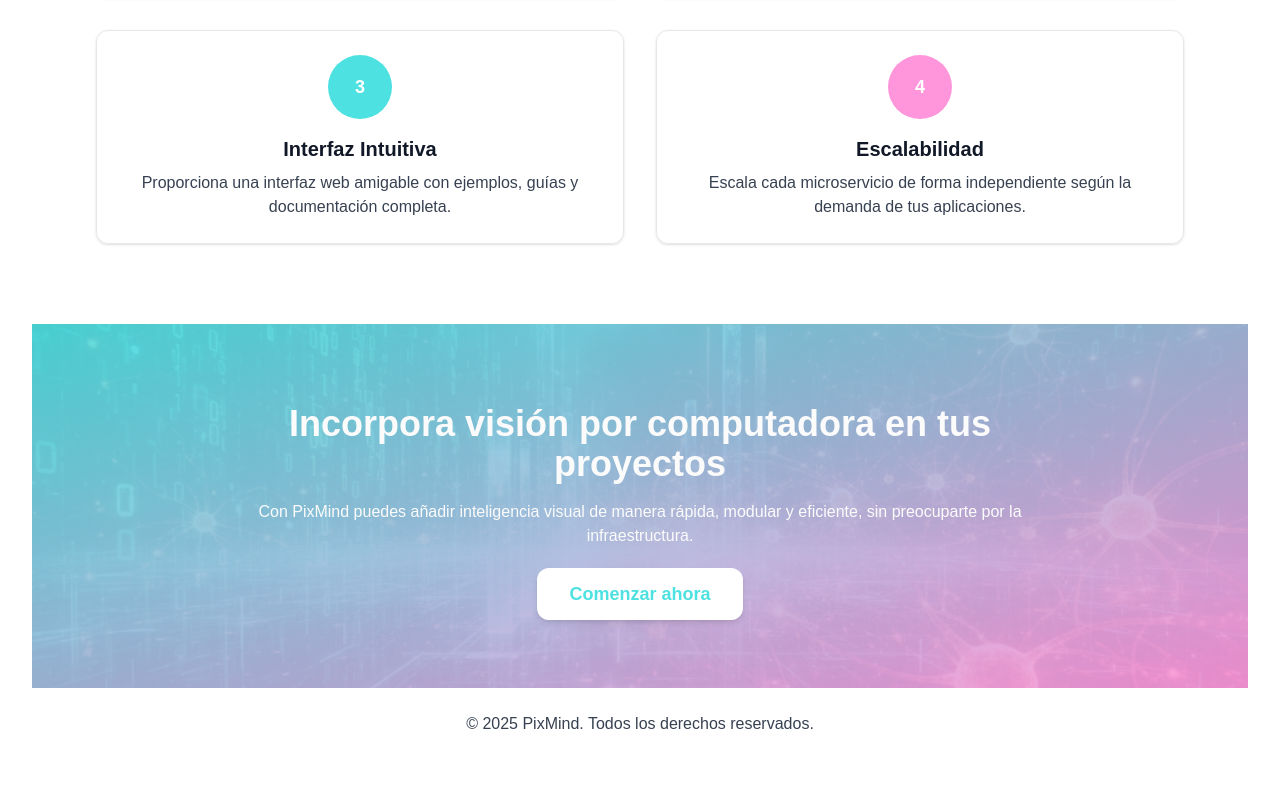
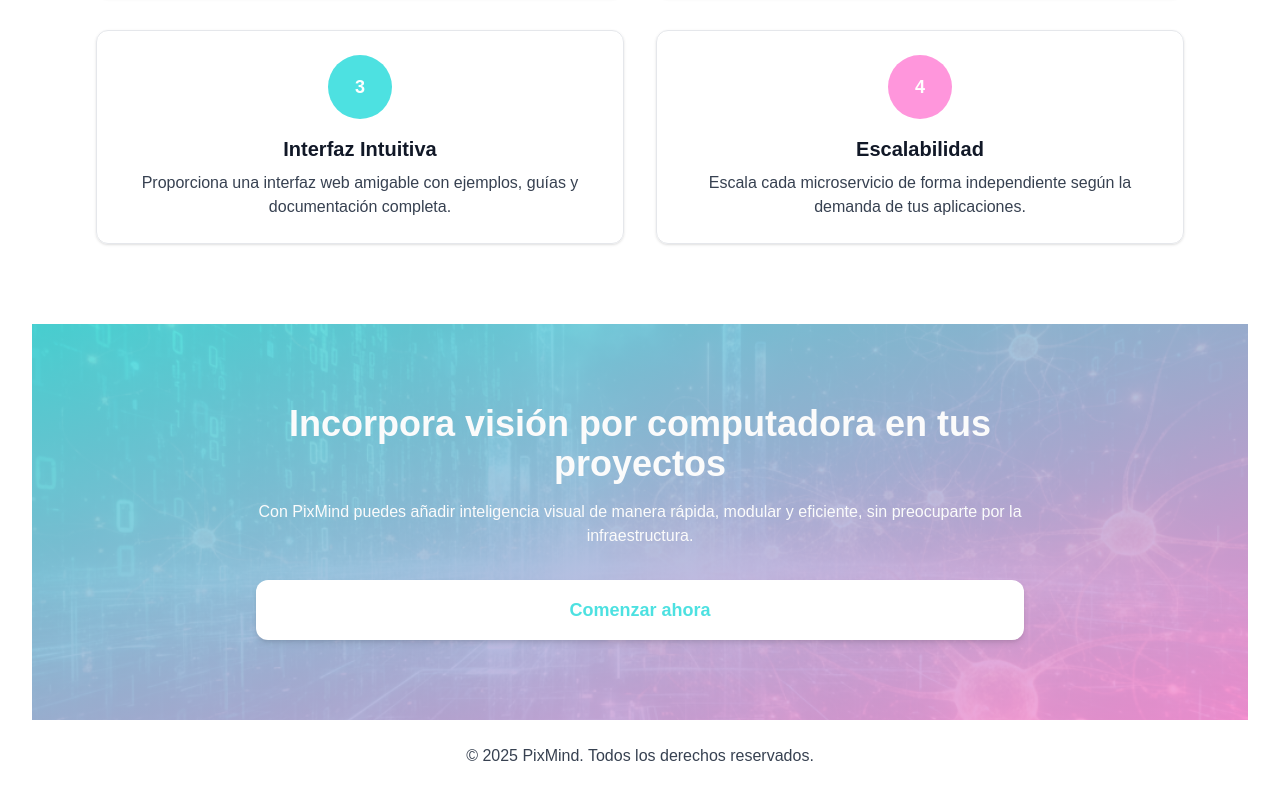
Before and after one commit to museortizmedia/PixMind, a React (Vite) app in the folder app/: page / in a window 1280 px wide. Shown: the part 1020-1820 px from the top of the page. Built offline with nearby package versions, Linux system fonts and the light colour scheme.

Commit message:
APP: buttons loadings

```diff
--- a/app/src/components/CommonButton.jsx
+++ b/app/src/components/CommonButton.jsx
@@ -22,34 +22,43 @@ const SIZE_CLASSES = {
 };
 
 /**
- * CommonButton
- * Props:
- * - children: contenido del botón
- * - variant: primary | secondary | success | danger
- * - size: sm | md | lg
- * - className: clases adicionales
- * - ...props: cualquier otro prop válido de button
+ * Spinner pequeño
  */
+const Spinner = () => (
+  <div className="w-5 h-5 border-2 border-white border-t-transparent rounded-full animate-spin"></div>
+);
+
 const CommonButton = ({
   children,
   variant = "primary",
   size = "md",
   className = "",
   href,
+  loading = false,
+  disabled,
   ...props
 }) => {
   const combinedClasses = `
     rounded-xl shadow transition transform hover:scale-105
+    flex items-center justify-center gap-2
     ${SIZE_CLASSES[size]}
     ${VARIANT_CLASSES[variant]}
     ${className}
-  `.trim().replace(/\s+/g, " ");
+    ${loading ? "opacity-70 cursor-not-allowed hover:scale-100" : ""}
+  `
+    .trim()
+    .replace(/\s+/g, " ");
 
   const Component = href ? "a" : "button";
 
   return (
-    <Component className={combinedClasses} href={href} {...props}>
-      {children}
+    <Component
+      className={combinedClasses}
+      href={href}
+      disabled={loading || disabled}
+      {...props}
+    >
+      {loading ? <Spinner /> : children}
     </Component>
   );
 };
--- a/app/src/pages/dashboard/dashboard.jsx
+++ b/app/src/pages/dashboard/dashboard.jsx
@@ -1,4 +1,4 @@
-import React, { useState, useRef } from "react";
+import React, { useEffect, useState, useRef } from "react";
 import { useAuth } from "../../Contexts/AuthContext";
 import CommonButton from "../../components/CommonButton";
 
@@ -53,6 +53,10 @@ export default function Dashboard() {
   const toggleAccordion = (id) => {
     setOpenAccordion(openAccordion === id ? null : id);
   };
+
+  useEffect(() => {
+    document.title = "Inicio";
+  }, []);
 
   if (!user) {
     return (
--- a/app/src/pages/home/home.jsx
+++ b/app/src/pages/home/home.jsx
@@ -1,7 +1,11 @@
-import React from "react";
+import React, { useEffect } from "react";
 import CommonButton from "../../components/CommonButton";
 
 export default function Home() {
+  useEffect(() => {
+    document.title = "PixMind | Inicio";
+  }, []);
+
   return (
     <div className="flex flex-col min-h-screen bg-white">
       {/* Hero Section */}
--- a/app/src/pages/login/login.jsx
+++ b/app/src/pages/login/login.jsx
@@ -1,4 +1,4 @@
-import React, { useState } from "react";
+import React, { useEffect, useState } from "react";
 import { useAuth } from "../../Contexts/AuthContext";
 import CommonButton from "../../components/CommonButton";
 import { apiClient } from "../../utils/apiClient"; // importa tu cliente
@@ -9,16 +9,19 @@ export default function Login() {
   const [email, setEmail] = useState("");
   const [password, setPassword] = useState("");
   const [error, setError] = useState("");
+  const [loading, setLoading] = useState(false);
 
   const handleSubmit = async (e) => {
     e.preventDefault();
     setError("");
+    setLoading(true);
 
     const { ok, data } = await apiClient("LOGIN", {
       method: "POST",
       body: { email, password },
       onError: (err) => {
         setError(err.message || "Error al iniciar sesión");
+        setLoading(false);
       }
     });
 
@@ -29,7 +32,13 @@ export default function Login() {
 
     // Redirigimos a dashboard
     window.location.href = "/dashboard";
+
+    setLoading(false);
   };
+
+  useEffect(() => {
+    document.title = "PixMind | Login";
+  }, []);
 
   return (
     <div className="min-h-screen flex items-center justify-center bg-gray-50 px-4">
@@ -57,7 +66,7 @@ export default function Login() {
             className="p-3 border border-gray-300 rounded-lg focus:outline-none focus:ring-2 focus:ring-[#FF96DC] transition"
           />
 
-          <CommonButton type="submit" variant="primary" size="lg" className="mt-4">
+          <CommonButton type="submit" variant="primary" size="lg" className="mt-4" loading={loading}>
             Entrar
           </CommonButton>
 
--- a/app/src/pages/register/register.jsx
+++ b/app/src/pages/register/register.jsx
@@ -1,4 +1,4 @@
-import React, { useState } from "react";
+import React, { useEffect, useState } from "react";
 import CommonButton from "../../components/CommonButton";
 import { apiClient } from "../../utils/apiClient";
 
@@ -8,11 +8,13 @@ export default function Register() {
   const [confirmPassword, setConfirmPassword] = useState("");
   const [error, setError] = useState("");
   const [success, setSuccess] = useState("");
+  const [loading, setLoading] = useState(false);
 
   const handleSubmit = async (e) => {
     e.preventDefault();
     setError("");
     setSuccess("");
+    setLoading(true);
 
     if (password !== confirmPassword) {
       setError("Las contraseñas no coinciden");
@@ -22,16 +24,22 @@ export default function Register() {
     const { ok, data } = await apiClient("REGISTER", {
       method: "POST",
       body: { email, password },
-      onError: (err) => setError(err.message || "Error al crear la cuenta"),
+      onError: (err) => { setError(err.message || "Error al crear la cuenta"); setLoading(false); },
     });
 
     if (!ok) return;
 
     setSuccess("Cuenta creada correctamente. Redirigiendo al login...");
+    setLoading(false);
+
     setTimeout(() => {
       window.location.href = "/login";
     }, 2000);
   };
+
+  useEffect(() => {
+    document.title = "PixMind | Registrarse";
+  }, []);
 
   return (
     <div className="min-h-screen flex items-center justify-center bg-gray-50 px-4">
@@ -71,7 +79,7 @@ export default function Register() {
             required
           />
 
-          <CommonButton type="submit" variant="primary" size="lg" className="mt-4">
+          <CommonButton type="submit" variant="primary" size="lg" className="mt-4"  loading={loading}>
             Comenzar
           </CommonButton>
 
```
Also changed, not shown: 1 other file (tests, documents, lock files or other folders).
